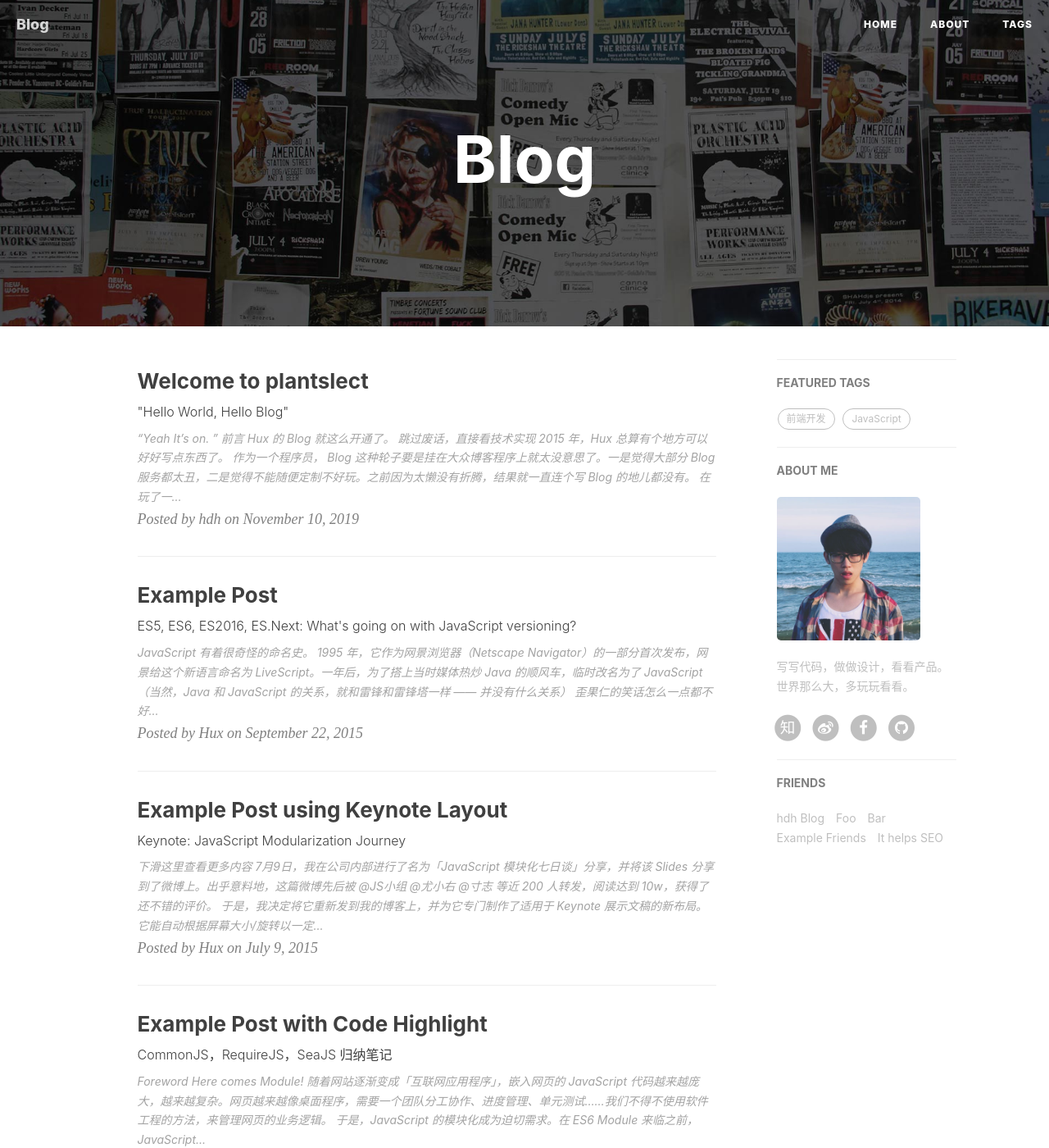
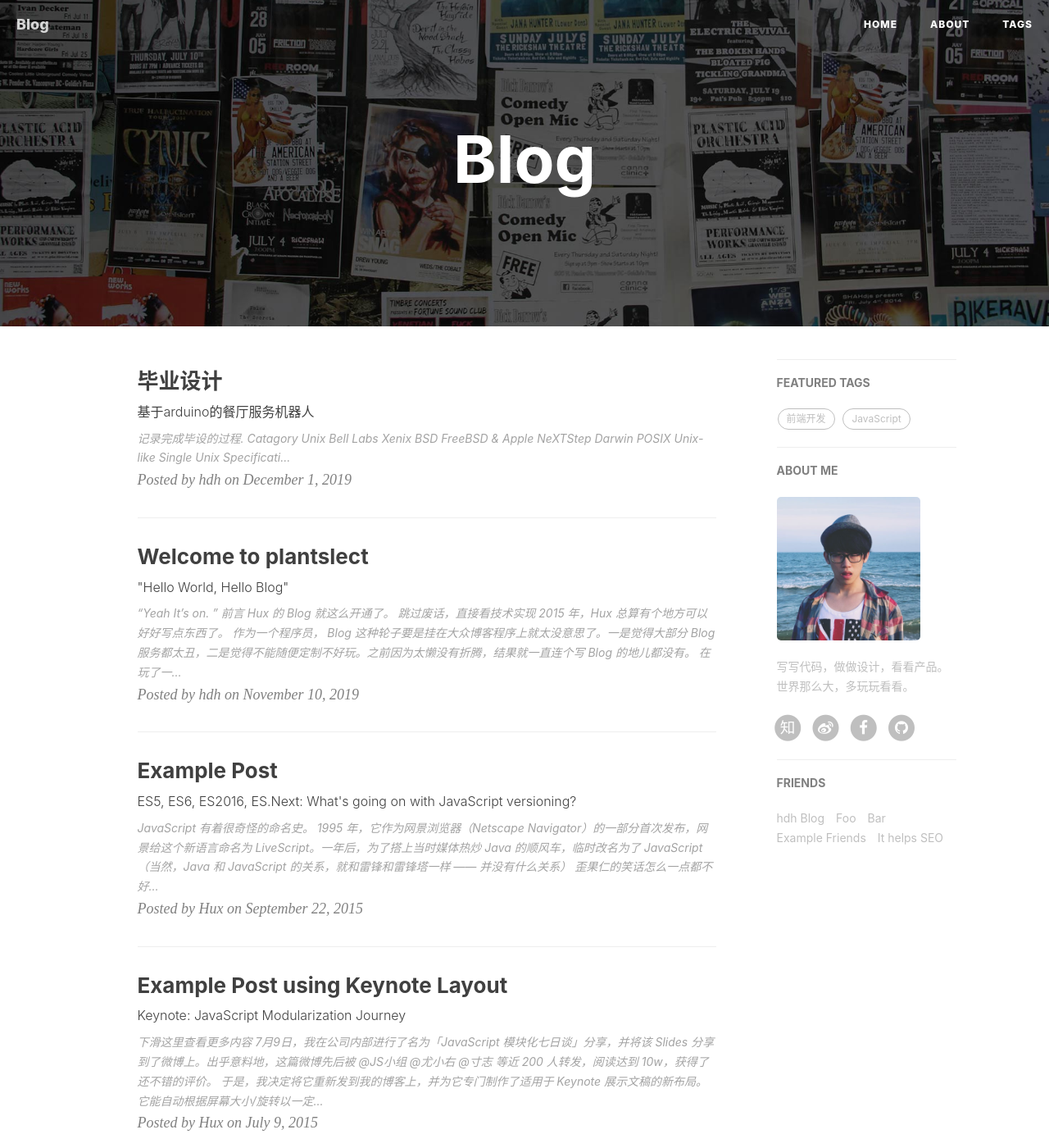
Before and after one commit to hdheart/hdheart.github.io, a Jekyll site: the page built from index.html, in a window 1280 px wide and 1400 px high. Shown: the whole window at 82% size. Built offline with Jekyll 4.4.1, drawn with Linux system fonts in a browser that asks for light colours; nearby versions of some CDN libraries; the list of posts is cut into pages by our own code; comment, search, counter and statistics services are not loaded; some of the changed text lies outside the part shown.

Commit message:
Update 2015-04-14-unix-linux-note.markdown

```diff
--- a/_posts/2015-04-14-unix-linux-note.markdown
+++ b/_posts/2015-04-14-unix-linux-note.markdown
@@ -1,9 +1,9 @@
 ---
 layout:     post
-title:      "想 Post"
-subtitle:   "不适合人类阅读，非常水的自我笔记"
-date:       2015-04-14
-author:     "Hux"
+title:      "毕业设计"
+subtitle:   "基于arduino的餐厅服务机器人"
+date:       2019-12-01
+author:     "hdh"
 header-img: "img/post-bg-unix-linux.jpg"
 tags:
     - OS
@@ -11,7 +11,7 @@ tags:
     - Linux
 ---
 
-> This document is not completed and will be updated anytime.
+> 记录完成毕设的过程.
 
 
 ## Catagory
```
